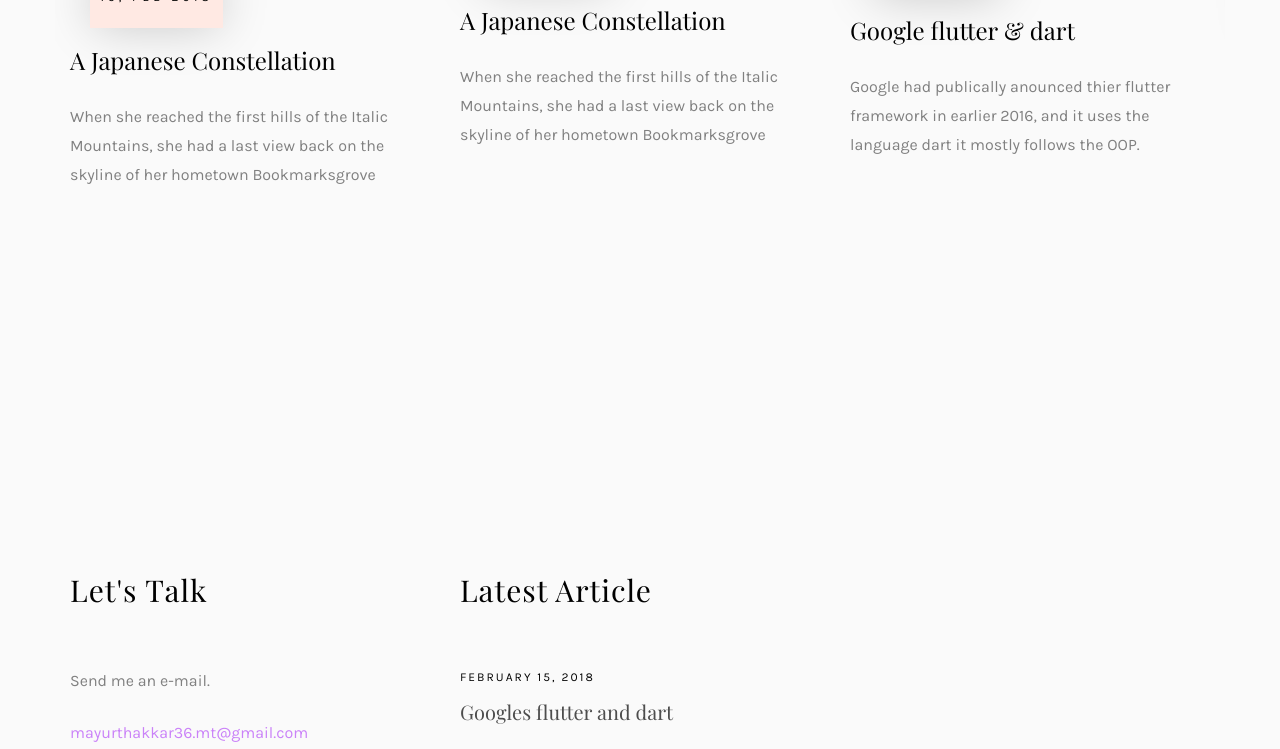
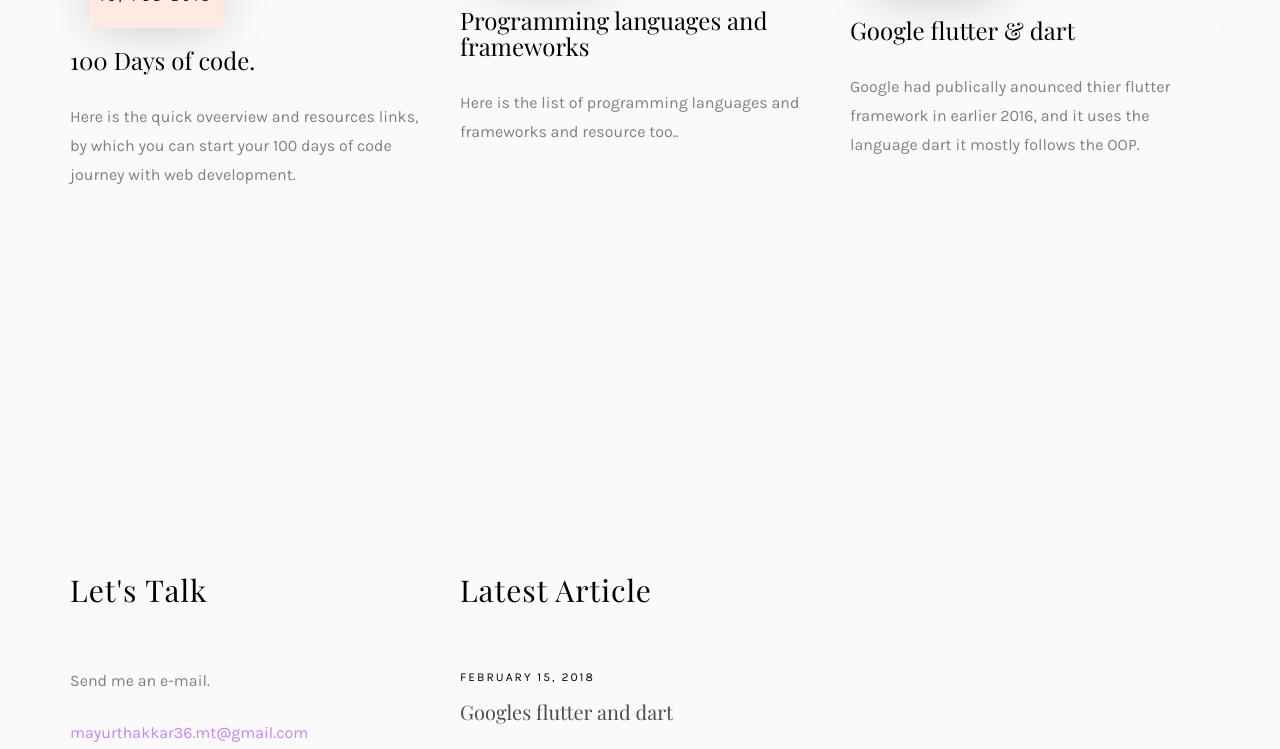
Before and after one commit to MThakkar121/Mayurs-website, a plain HTML site: page index.html in a window 1280 px wide. Shown: the part 5281-6030 px from the top of the page. Drawn offline with nearby package versions, Linux system fonts and the light colour scheme; files whose address does not match are found by name; a web font is replaced by a local one.

Commit message:
Update index.html

```diff
--- a/index.html
+++ b/index.html
@@ -372,8 +372,8 @@
 									</a>
 									<div class="desc">
 										<span class="meta">15, Feb 2018</span>
-										<h2><a href="blog.html">A Japanese Constellation</a></h2>
-										<p>When she reached the first hills of the Italic Mountains, she had a last view back on the skyline of her hometown Bookmarksgrove</p>
+										<h2><a href="https://medium.com/@mayurthakkar36/100days-of-code-challenge-how-to-start-73ae5884818e">100 Days of code.</a></h2>
+										<p>Here is the quick oveerview and resources links, by which you can start your 100 days of code journey with web development.</p>
 									</div>
 								</div>
 							</div>
@@ -390,8 +390,8 @@
 									</a>
 									<div class="desc">
 										<span class="meta">15, Feb 2018</span>
-										<h2><a href="blog.html">A Japanese Constellation</a></h2>
-										<p>When she reached the first hills of the Italic Mountains, she had a last view back on the skyline of her hometown Bookmarksgrove</p>
+										<h2><a href="blog.html">Programming languages and frameworks</a></h2>
+										<p>Here is the list of programming languages and frameworks and resource too..</p>
 									</div>
 								</div>
 							</div>
```
